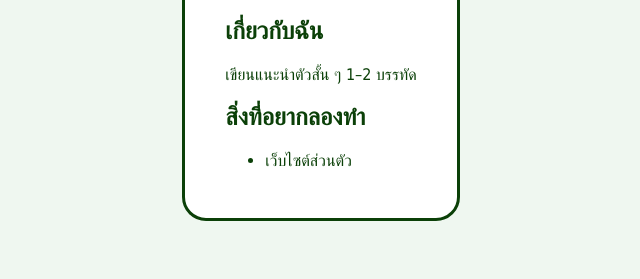
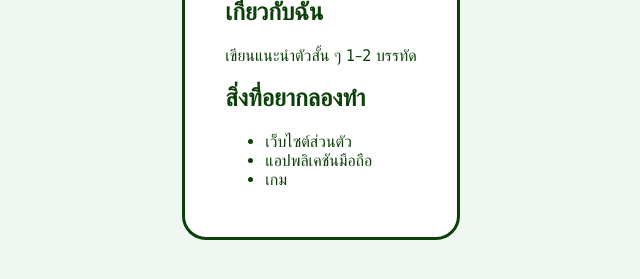
Before and after one commit to Immichang/my-profile, a plain HTML site: page index.html in a window 1280 px wide. Shown: the part 339-618 px from the top of the page, without its empty margins (319-959 px from the left). Drawn offline with Linux system fonts and the light colour scheme.

Commit message:
Add things I want to build

```diff
--- a/index.html
+++ b/index.html
@@ -18,6 +18,8 @@
     <h2>สิ่งที่อยากลองทำ</h2>
     <ul>
       <li>เว็บไซต์ส่วนตัว</li>
+      <li>แอปพลิเคชันมือถือ</li>
+      <li>เกม</li>
     </ul>
   </main>
 </body>
```
